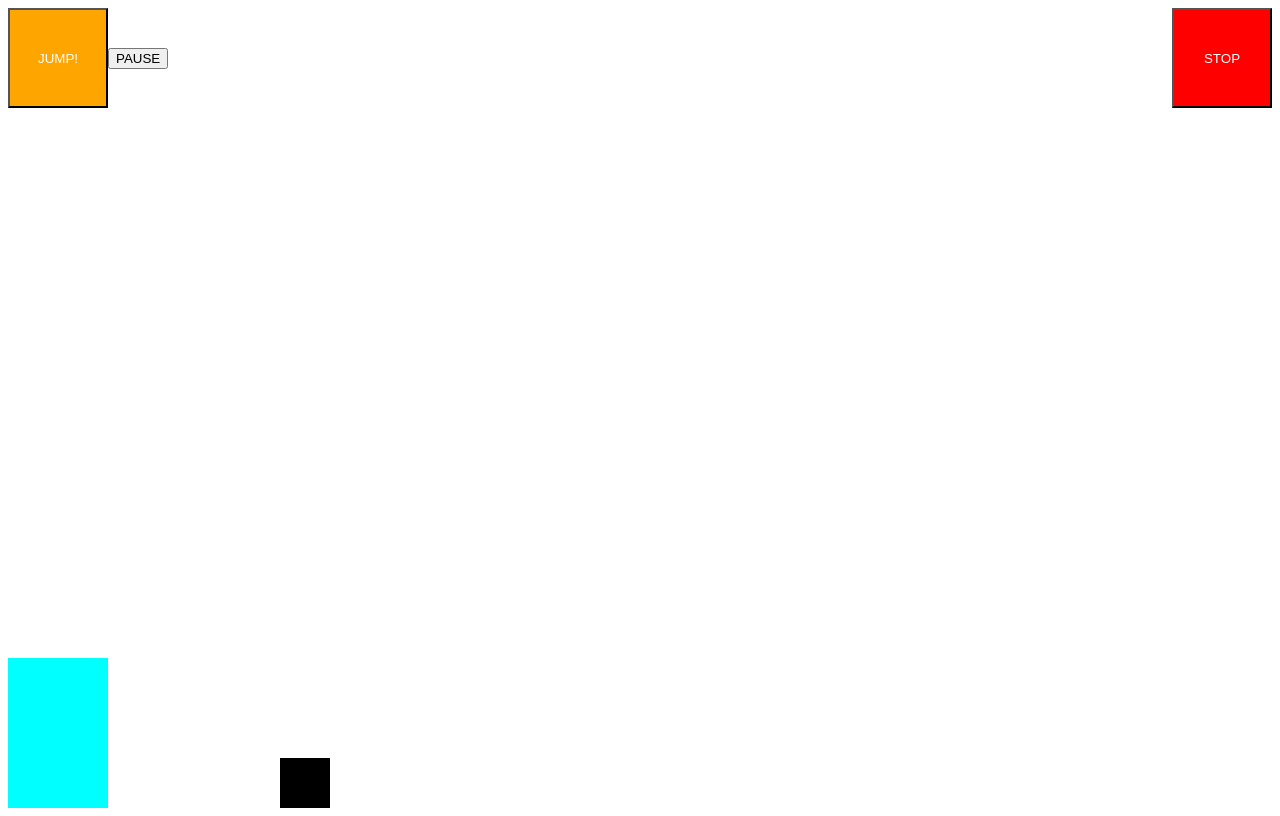
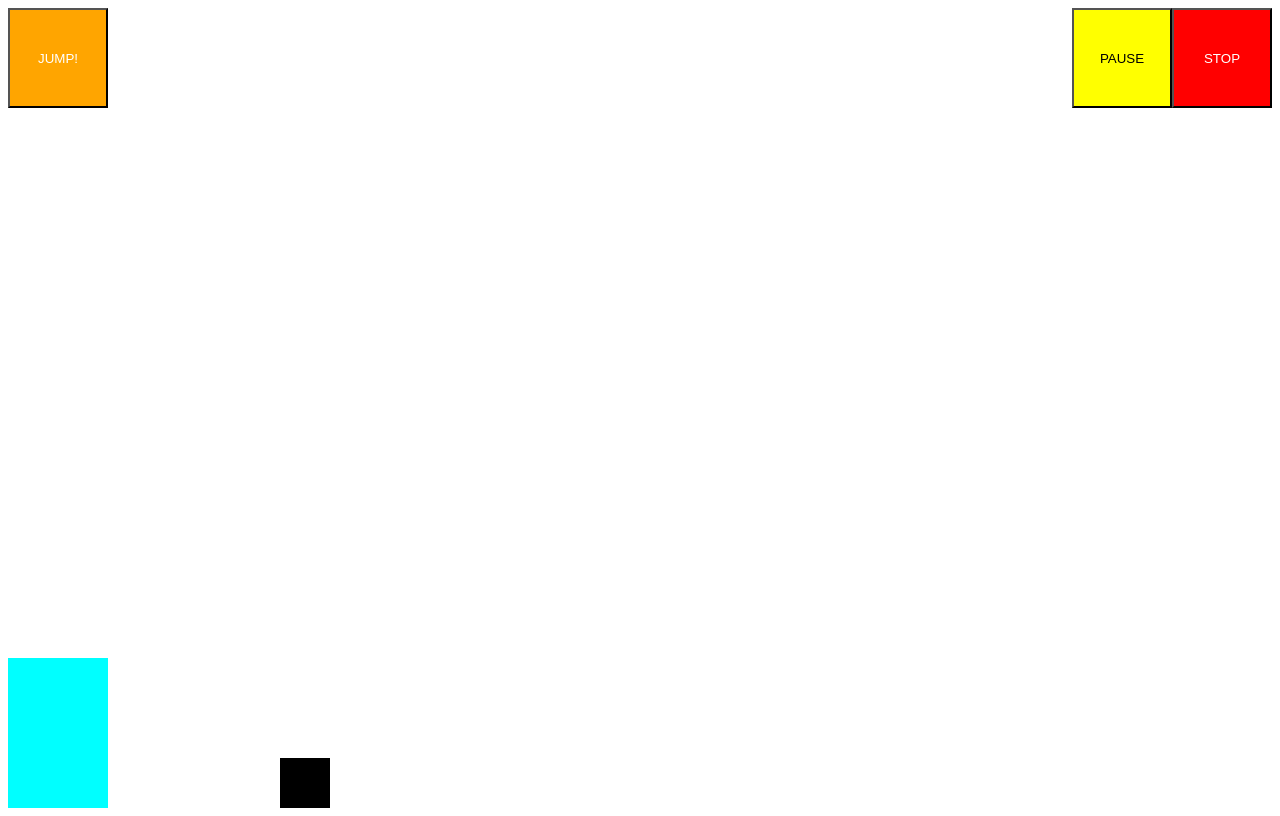
Before and after one commit to salmonco/embeddable-mini-game, a website built with Vite: page index.html in a window 1280 px wide. Both pictures are taken after a click on the button "START!". Built offline with nearby package versions, Linux system fonts and the light colour scheme.

Commit message:
ui: 종료 버튼 말고 중단 버튼 스타일

```diff
--- a/src/style.css
+++ b/src/style.css
@@ -42,6 +42,13 @@
     float: right;
 }
 
+#pauseButton {
+    width: 100px;
+    height: 100px;
+    background-color: yellow;
+    float: right;
+}
+
 #resumeButton {
     width: 100px;
     height: 100px;
```
